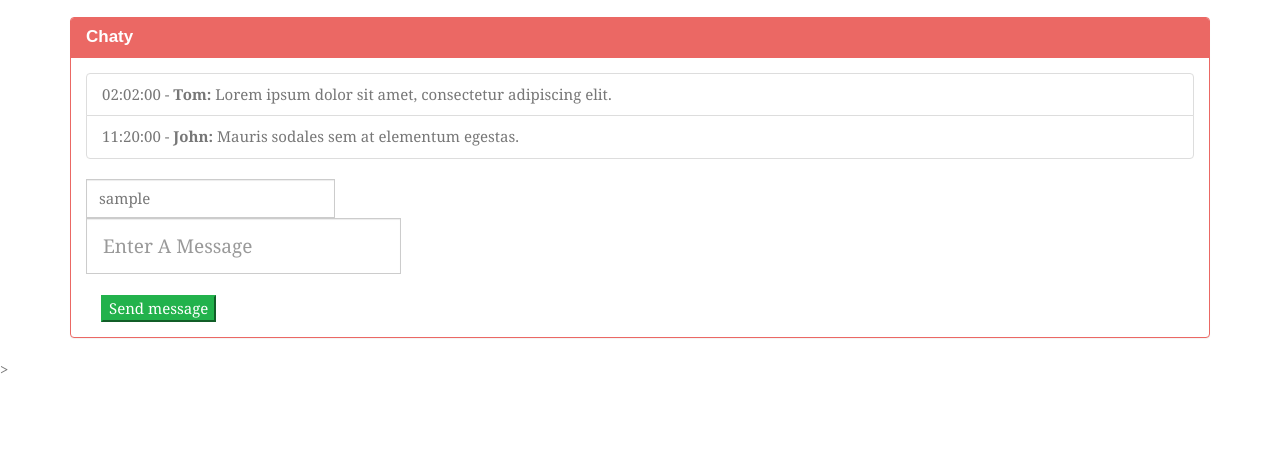
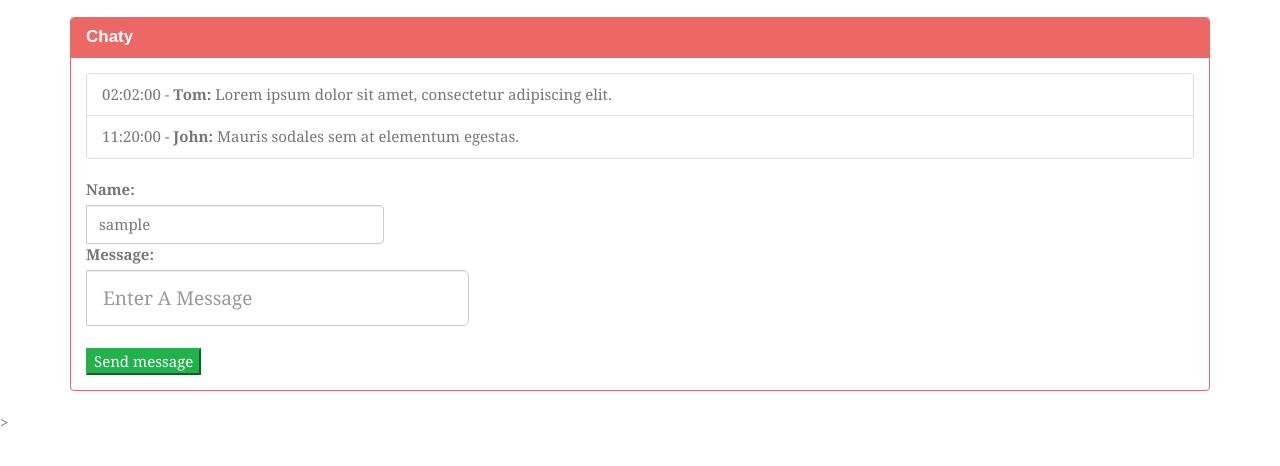
Before and after one commit to laur1s/PHP-Chat, a PHP site: page / in a window 1280 px wide. Shown: the part 63-529 px from the top of the page. Run offline with PHP 8.4, Linux system fonts and the light colour scheme; the visitor is signed in with stand-in values (Sample User, id 1); data comes from the database, SQL or seed files in the repository; some web fonts are replaced.

Commit message:
UI fixes

```diff
--- a/index.php
+++ b/index.php
@@ -75,17 +75,19 @@ $shouts = mysqli_query($conn, $query);
 
                 <form method="post" action="process.php">
                     <div class="input-group">
+                        <label for="focusedInput">Name:</label>
                         <input class="form-control" id="focusedInput" type="text" name="user"
                                placeholder="Enter Your Name" value="<?php echo $_SESSION["user"]; ?>"/>
                     </div>
 
                     <div class="input-group">
+                        <label for="focusedInput">Message:</label>
                         <input class="form-control input-lg" id="focusedInput" type="text" name="message"
                                placeholder="Enter A Message"/>
                     </div>
                     <br>
-                    <div class="col-md-2">
-                        <input class="btn-success btn-default" type="submit" name="submit" value="Send message"/>
+                    <div class="input-group">
+                        <input class="btn-success " type="submit" name="submit" value="Send message"/>
                     </div>
                 </form>
             </div>
```
